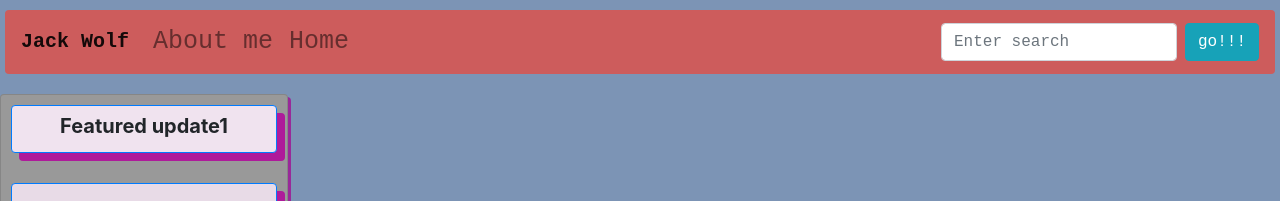
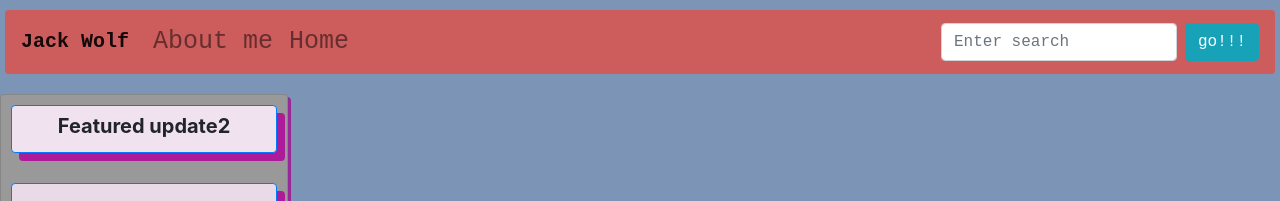
Before and after one commit to jackhwolf/blog, a React (Create React App) app: page / in a window 1280 px wide. Shown: the top 201 px of the page. Built offline with nearby package versions, Linux system fonts and the light colour scheme; no server answers.

Commit message:
Fri Nov 29 18:02:24 PST 2019

```diff
--- a/src/Sidebar/Sidebar.js
+++ b/src/Sidebar/Sidebar.js
@@ -38,7 +38,7 @@ class Sidebar extends React.Component {
             <Row className="justify-content-md-center" fluid={"true"}>
               <Col className="justify-content-md-center">
                 <Card border="primary" className="sidebartitle" fluid={"true"} style={this.titlecardstyle}>
-                    <Card.Text align="center" className="sidebartitletext">Featured update1</Card.Text>
+                    <Card.Text align="center" className="sidebartitletext">Featured update2</Card.Text>
                 </Card>
               </Col>
             </Row>
```
